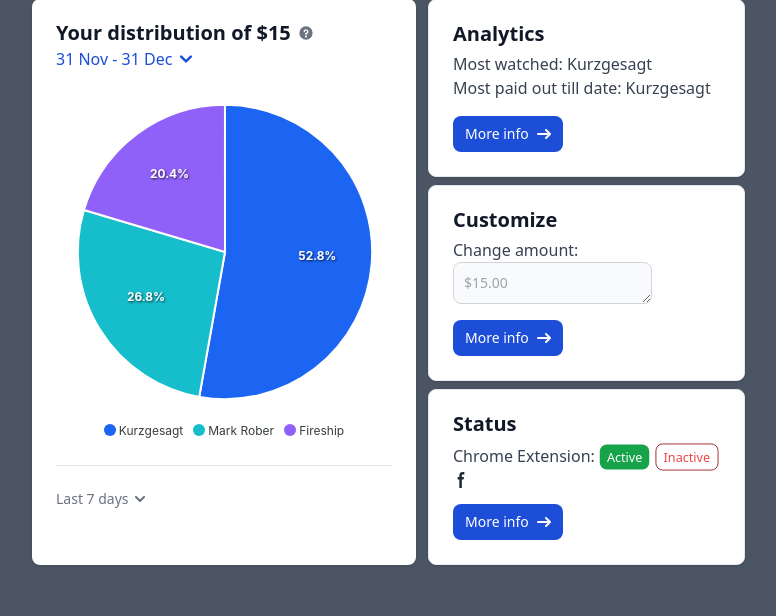
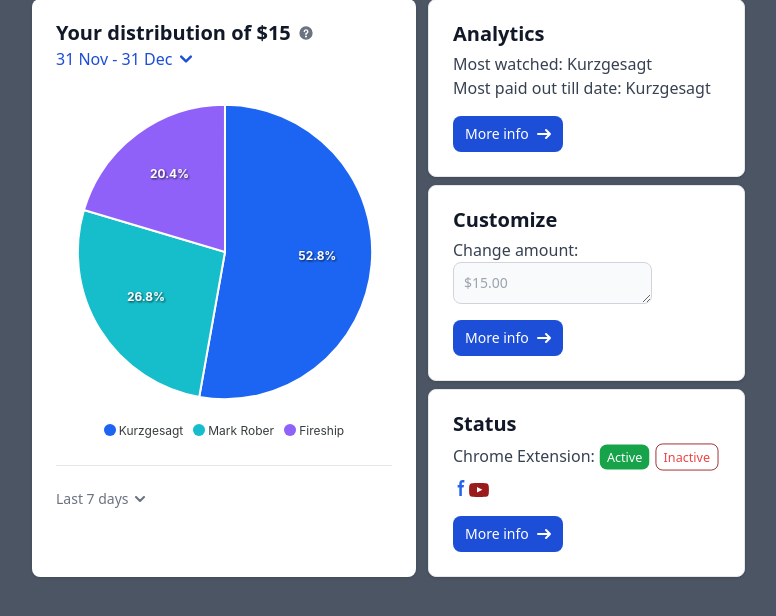
Before and after one commit to MFarabi619/PatronPal, a Flask app: page / in a window 1280 px wide. Shown: the part 81-697 px from the top of the page, without its empty margins (0-776 px from the left). Run offline with Flask 3, Linux system fonts and the light colour scheme; some libraries are stand-ins or nearby versions.

Commit message:
feat: add coloured youtube and facebook icons

```diff
--- a/templates/base.html
+++ b/templates/base.html
@@ -10,7 +10,7 @@
           <div
             class="max-w-screen-xl flex flex-wrap items-center justify-between mx-4 p-4"
           >
-            <a href="https://flowbite.com/" class="flex items-center">
+            <a href="{{ url_for('dashboard') }}" class="flex items-center">
               <img
                 src="{{url_for('static', filename='img/logo.png')}}"
                 class="h-8 mr-3"
@@ -44,7 +44,7 @@
       </body>
 
       <html>
-        <!- Ignore below - just a base -->
+        <!-- Ignore below - just a base -->
 
         <!-- <!DOCTYPE html>
 <html lang="en">
--- a/templates/dashboard.html
+++ b/templates/dashboard.html
@@ -53,7 +53,8 @@
                 content. The more you watch a particular creator, the larger
                 their share of your budget. This ensures that your contributions
                 reflect your viewing preferences and support the creators you
-                enjoy most.
+                enjoy most. Intelligent metric system is used to determine your
+                favourite content creators.
               </p>
               <a
                 href="#"
@@ -439,11 +440,17 @@
         </h6>
 
         <span>
-
-          <svg class="w-4 h-4 text-gray-800 dark:text-white" aria-hidden="true" xmlns="http://www.w3.org/2000/svg" fill="currentColor" viewBox="0 0 8 19">
+        <div class="flex pt-2">
+          <svg class="w-4 h-4 text-blue-600 dark:text-white" aria-hidden="true" xmlns="http://www.w3.org/2000/svg" fill="currentColor" viewBox="0 0 8 19">
             <path fill-rule="evenodd" d="M6.135 3H8V0H6.135a4.147 4.147 0 0 0-4.142 4.142V6H0v3h2v9.938h3V9h2.021l.592-3H5V3.591A.6.6 0 0 1 5.592 3h.543Z" clip-rule="evenodd"/>
           </svg>
+
+          <svg class="w-5 h-5 text-red-800 dark:text-white" aria-hidden="true" xmlns="http://www.w3.org/2000/svg" fill="currentColor" viewBox="0 0 20 14">
+            <path fill-rule="evenodd" d="M19.7 3.037a4.26 4.26 0 0 0-.789-1.964 2.84 2.84 0 0 0-1.984-.84c-2.767-.2-6.926-.2-6.926-.2s-4.157 0-6.928.2a2.836 2.836 0 0 0-1.983.84A4.225 4.225 0 0 0 .3 3.038a30.148 30.148 0 0 0-.2 3.206v1.5c.01 1.071.076 2.142.2 3.206.094.712.363 1.39.784 1.972.604.536 1.38.837 2.187.848 1.583.15 6.731.2 6.731.2s4.161 0 6.928-.2a2.844 2.844 0 0 0 1.985-.84 4.27 4.27 0 0 0 .787-1.965c.124-1.064.19-2.135.2-3.206V6.243a30.672 30.672 0 0 0-.202-3.206ZM8.008 9.59V3.97l5.4 2.819-5.4 2.8Z" clip-rule="evenodd"/>
+          </svg>
+
         </span>
+        </div>
           <a
           href="#"
           class="inline-flex items-center mt-4 px-3 py-2 text-sm font-medium text-center text-white bg-blue-700 rounded-lg hover:bg-blue-800 focus:ring-4 focus:outline-none focus:ring-blue-300 dark:bg-blue-600 dark:hover:bg-blue-700 dark:focus:ring-blue-800"
```
